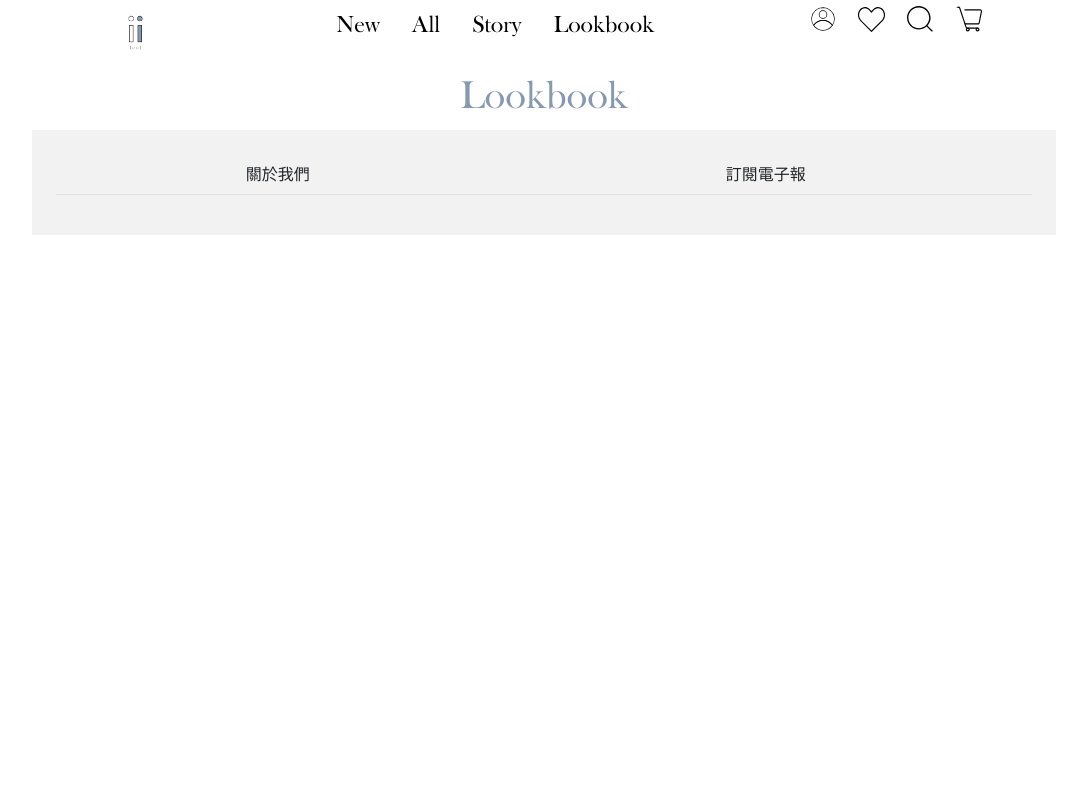
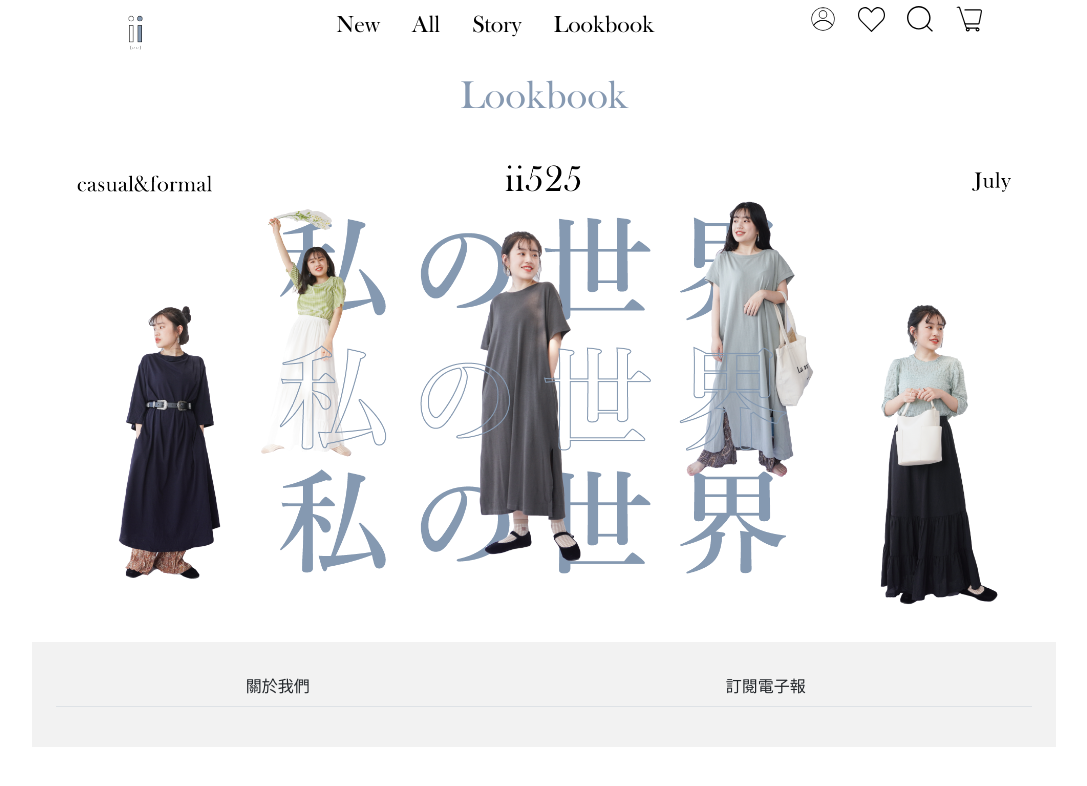
Before and after one commit to Bshow1218/htmlproject, a PHP site: page /lookbook.php in a window 1280 px wide. Shown: the top 786 px of the page, without its empty margins (96-1183 px from the left). Run offline with PHP 8.4, Linux system fonts and the light colour scheme; some libraries are stand-ins or nearby versions.

Commit message:
add gallery

```diff
--- a/lookbook.php
+++ b/lookbook.php
@@ -46,6 +46,34 @@
 	<div class="lookbook">
 		<h1>Lookbook</h1>
 	</div>
+	<!--Banner slider gallery-->
+    <!--square images for the items-->
+    <div class="carousel-1">
+        <div id="carouselExampleIndicators" class="carousel slide" data-ride="carousel">
+            <ol class="carousel-indicators">
+                <li data-target="#carouselExampleIndicators" data-slide-to="0" class="active"></li>
+                <li data-target="#carouselExampleIndicators" data-slide-to="1"></li>
+                <li data-target="#carouselExampleIndicators" data-slide-to="2"></li>
+            </ol>
+            <div class="carousel-inner">
+                <div class="carousel-item active">
+                    <img class="d-block w-100" src="images/slider1.png" alt="First slide">
+                </div>
+                <div class="carousel-item">
+                    <img class="d-block w-100" src="images/slider2.png" alt="Second slide">
+                </div>
+            </div>
+            <a class="carousel-control-prev" href="#carouselExampleIndicators" role="button" data-slide="prev">
+                <span class="official-color" aria-hidden="true">
+                    < </span>
+                        <span class="sr-only"></span>
+            </a>
+            <a class="carousel-control-next" href="#carouselExampleIndicators" role="button" data-slide="next">
+                <span class="official-color" aria-hidden="true"> > </span>
+                <span class="sr-only"></span>
+            </a>
+        </div>
+    </div>
 </body>
 <footer>
 	<!-- Copyright -->
```
